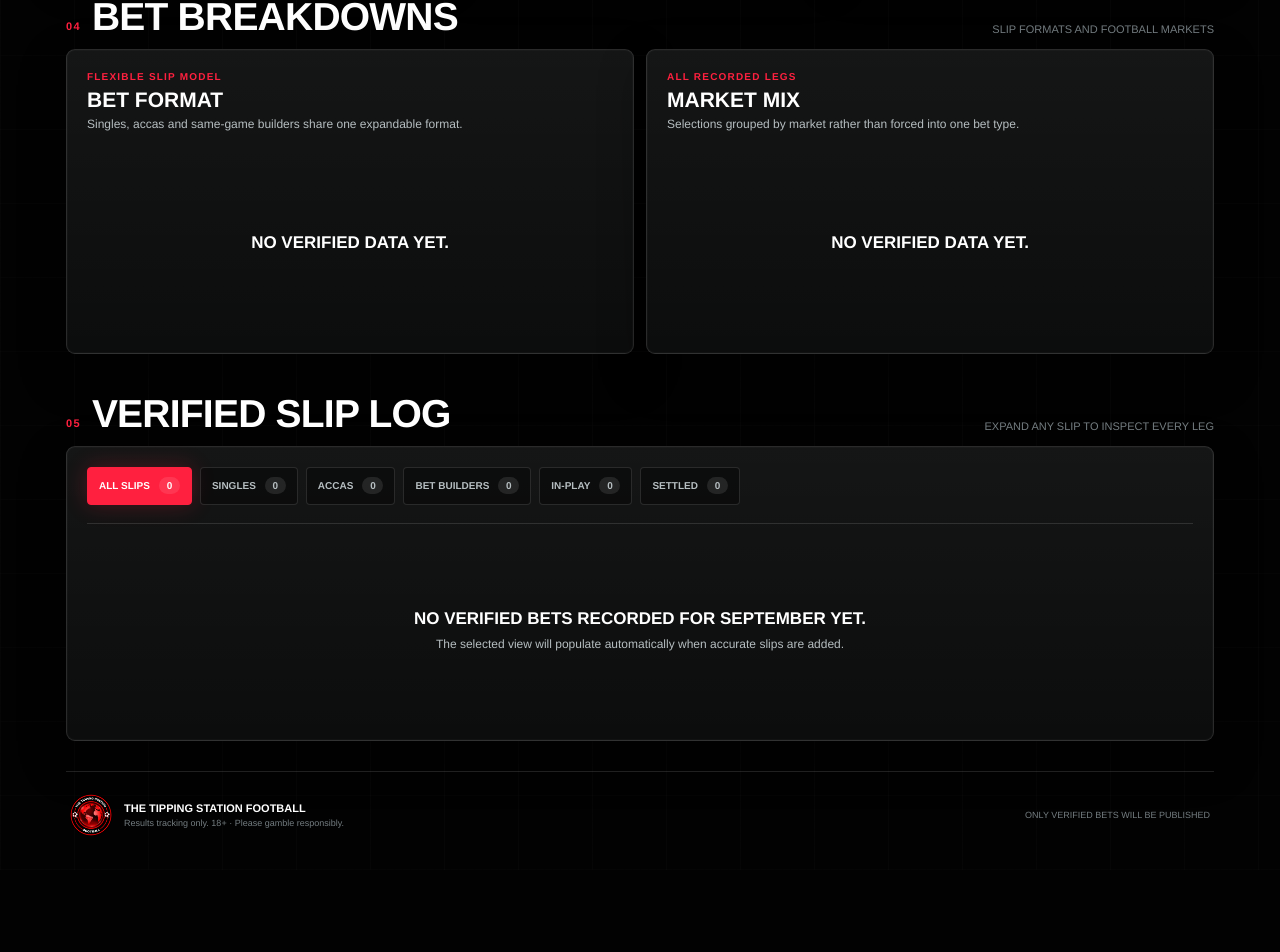
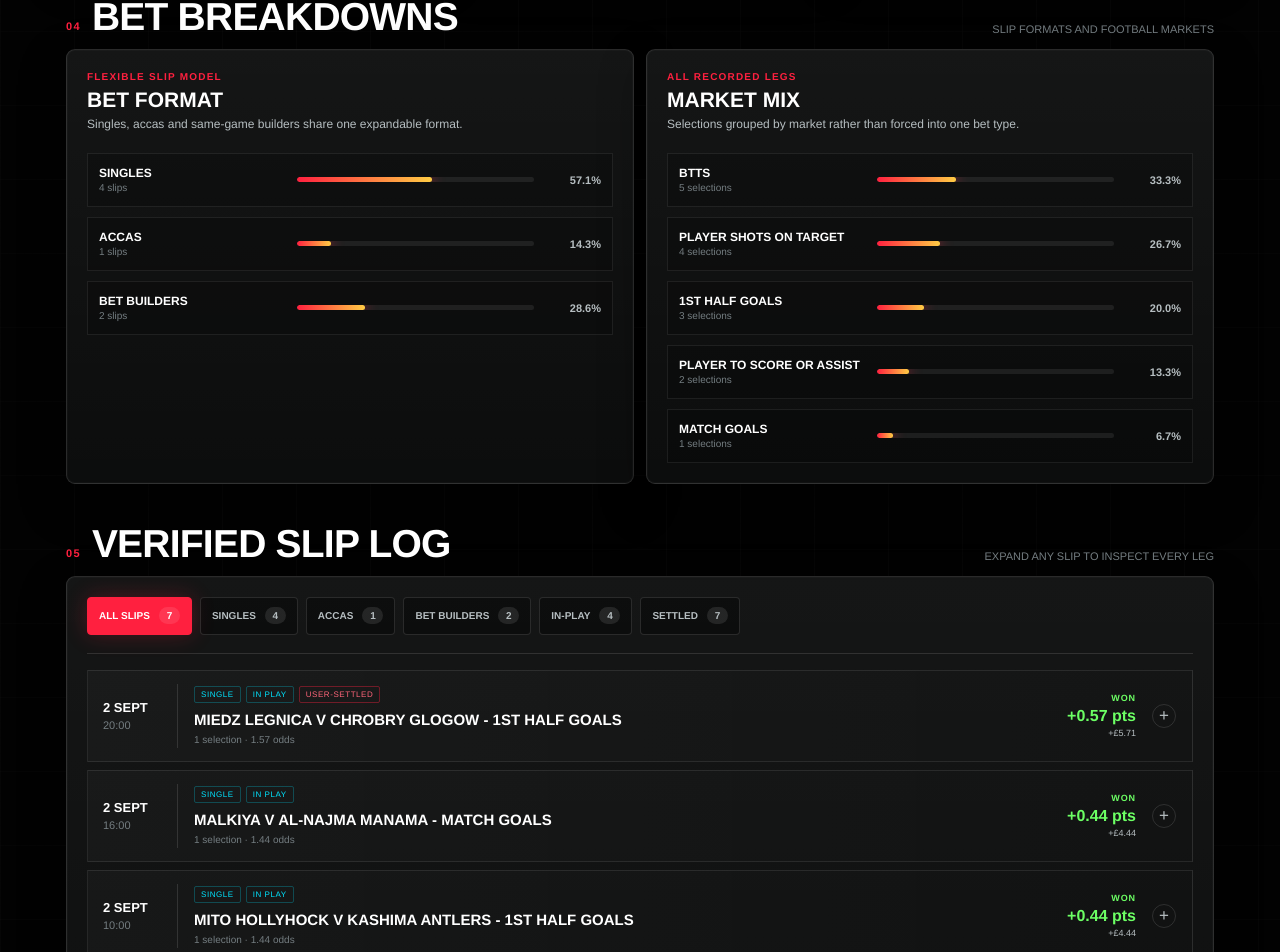
Before and after one commit to clawderek09-blip/tts-football-dashboard, a Next.js app: page / in a window 1280 px wide. Shown: the part 1843-2795 px from the top of the page. Before the commit the page ends 2713 px from the top, so only its background shows below. Built offline with nearby package versions, Linux system fonts and the light colour scheme; a web font is replaced by a local one.

Commit message:
Add September football PnL results

```diff
--- a/data/slips.js
+++ b/data/slips.js
@@ -1,18 +1,193 @@
 /**
  * Live public dataset.
  *
- * September intentionally launches empty. Add only verified slips here once the
- * source bet, stake, price and result are accurate enough to publish.
+ * September live tracker. Add only verified slips here once the source bet,
+ * stake, price and result are accurate enough to publish.
  */
 export const dashboardMeta = {
   brand: "The Tipping Station Football",
   period: "September 2026",
   periodShort: "Sep 2026",
-  updatedAt: null,
+  updatedAt: "2026-09-02T18:10:00Z",
   bankSize: 1000,
   pointValue: 10,
   currency: "GBP",
-  trackingStatus: "ready",
+  trackingStatus: "live",
 };
 
-export const slips = [];
+export const slips = [
+  {
+    id: "2026-09-01-btts-acca-001",
+    date: "2026-09-01",
+    time: "18:00",
+    title: "BTTS Acca - 5 Selections",
+    tipster: "The Tipping Station",
+    type: "acca",
+    timing: "pre-match",
+    result: "lost",
+    odds: 10.47,
+    stakePts: 0.5,
+    legs: [
+      {
+        event: "Boluspor v Ankara Keciorengucu",
+        market: "BTTS",
+        selection: "Yes",
+      },
+      {
+        event: "West Ham v Wolverhampton",
+        market: "BTTS",
+        selection: "Yes",
+      },
+      {
+        event: "Birmingham v Southampton",
+        market: "BTTS",
+        selection: "Yes",
+      },
+      {
+        event: "Stoke v Norwich",
+        market: "BTTS",
+        selection: "Yes",
+      },
+      {
+        event: "Huddersfield v Oxford Utd",
+        market: "BTTS",
+        selection: "Yes",
+      },
+    ],
+  },
+  {
+    id: "2026-09-01-west-ham-wolves-builder-sot-001",
+    date: "2026-09-01",
+    time: "19:45",
+    title: "West Ham v Wolverhampton Bet Builder - Shots On Target",
+    tipster: "The Tipping Station",
+    type: "builder",
+    timing: "pre-match",
+    result: "lost",
+    odds: 5.0,
+    stakePts: 0.5,
+    legs: [
+      {
+        event: "West Ham v Wolverhampton",
+        market: "Player Shots On Target",
+        selection: "Jarrod Bowen 1+ shots on target",
+      },
+      {
+        event: "West Ham v Wolverhampton",
+        market: "Player Shots On Target",
+        selection: "Pablo Felipe 1+ shots on target",
+      },
+      {
+        event: "West Ham v Wolverhampton",
+        market: "Player Shots On Target",
+        selection: "Raul Jimenez 1+ shots on target",
+      },
+      {
+        event: "West Ham v Wolverhampton",
+        market: "Player Shots On Target",
+        selection: "Mateus Mane 1+ shots on target",
+      },
+    ],
+  },
+  {
+    id: "2026-09-01-west-ham-wolves-builder-goal-assist-001",
+    date: "2026-09-01",
+    time: "19:45",
+    title: "West Ham v Wolverhampton Bet Builder - Score Or Assist",
+    tipster: "The Tipping Station",
+    type: "builder",
+    timing: "pre-match",
+    result: "lost",
+    odds: 3.5,
+    stakePts: 0.5,
+    legs: [
+      {
+        event: "West Ham v Wolverhampton",
+        market: "Player To Score Or Assist",
+        selection: "Jarrod Bowen to score or assist",
+      },
+      {
+        event: "West Ham v Wolverhampton",
+        market: "Player To Score Or Assist",
+        selection: "Raul Jimenez to score or assist",
+      },
+    ],
+  },
+  {
+    id: "2026-09-02-mito-kashima-inplay-001",
+    date: "2026-09-02",
+    time: "10:00",
+    title: "Mito Hollyhock v Kashima Antlers - 1st Half Goals",
+    tipster: "The Tipping Station",
+    type: "single",
+    timing: "in-play",
+    result: "won",
+    odds: 1.4444444444,
+    stakePts: 1,
+    legs: [
+      {
+        event: "Mito Hollyhock v Kashima Antlers",
+        market: "1st Half Goals",
+        selection: "Over 1.5",
+      },
+    ],
+  },
+  {
+    id: "2026-09-02-varazdin-sesvete-inplay-001",
+    date: "2026-09-02",
+    time: "10:00",
+    title: "NK Varazdin U19 v NK Sesvete U19 - 1st Half Goals",
+    tipster: "The Tipping Station",
+    type: "single",
+    timing: "in-play",
+    result: "won",
+    odds: 1.8,
+    stakePts: 1,
+    legs: [
+      {
+        event: "NK Varazdin U19 v NK Sesvete U19",
+        market: "1st Half Goals",
+        selection: "Over 0.5",
+      },
+    ],
+  },
+  {
+    id: "2026-09-02-miedz-chrobry-inplay-001",
+    date: "2026-09-02",
+    time: "20:00",
+    title: "Miedz Legnica v Chrobry Glogow - 1st Half Goals",
+    tipster: "The Tipping Station",
+    type: "single",
+    timing: "in-play",
+    result: "won",
+    odds: 1.5714285714,
+    stakePts: 1,
+    confidence: "User-settled",
+    legs: [
+      {
+        event: "Miedz Legnica v Chrobry Glogow",
+        market: "1st Half Goals",
+        selection: "Over 0.5",
+      },
+    ],
+  },
+  {
+    id: "2026-09-02-malkiya-al-najma-inplay-001",
+    date: "2026-09-02",
+    time: "16:00",
+    title: "Malkiya v Al-Najma Manama - Match Goals",
+    tipster: "The Tipping Station",
+    type: "single",
+    timing: "in-play",
+    result: "won",
+    odds: 1.4444444444,
+    stakePts: 1,
+    legs: [
+      {
+        event: "Malkiya v Al-Najma Manama",
+        market: "Match Goals",
+        selection: "Over 0.5",
+      },
+    ],
+  },
+];
```
